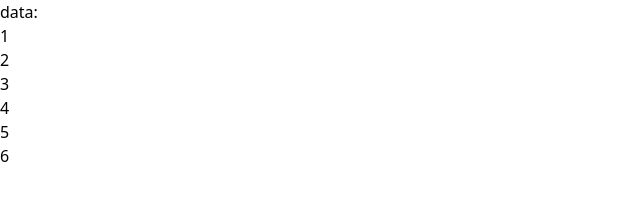
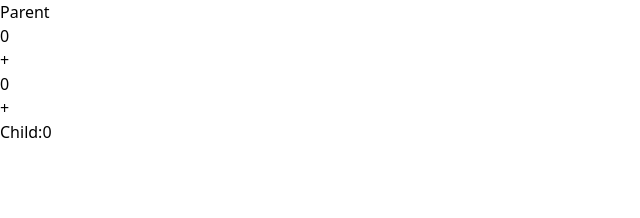
Before and after one commit to aqorbani/samplehooks, a Next.js app: page / in a window 1280 px wide. Shown: the top 218 px of the page, without its empty margins (0-640 px from the left). Built offline with nearby package versions, Linux system fonts and the light colour scheme.

Commit message:
sample of memo function

```diff
--- a/src/app/page.tsx
+++ b/src/app/page.tsx
@@ -1,15 +1,15 @@
-"use client";
 import UseEffect from "@/components/sampleHooks/UseEffect";
 import UseState from "@/components/sampleHooks/UseState";
 import UseEffect2 from "@/components/sampleHooks/UseEffect2";
 import { useUser } from "@/components/sampleHooks/UseContext/UserContext";
-import { useEffect } from "react";
 import UseLayoutEffect from "@/components/sampleHooks/UseLayoutEffect";
 import UseReducer from "@/components/sampleHooks/UseReducer";
 import UseRef from "@/components/sampleHooks/UseRef";
 import UseRef2 from "@/components/sampleHooks/UseRef2";
 import UseRef3 from "@/components/sampleHooks/UseRef3";
 import UseId from "@/components/sampleHooks/UseId";
+import UseCallBack from "@/components/sampleHooks/UseCallBack/UseCallBack";
+import Parent from "@/components/sampleHooks/Memoization/memo/Parent";
 
 export default function Home() {
   // const { user, login, logout } = useUser();
@@ -28,7 +28,9 @@ export default function Home() {
       {/* <UseRef /> */}
       {/* <UseRef2 value={4} /> */}
       {/* <UseRef3 /> */}
-      <UseId />
+      {/* <UseId /> */}
+      {/* <UseCallBack /> */}
+      <Parent />
     </div>
   );
 }
--- /dev/null
+++ b/src/components/sampleHooks/Memoization/memo/Child.tsx
@@ -0,0 +1,12 @@
+import React, { memo } from "react";
+
+interface Props {
+  number?: number;
+}
+
+const Child: React.FC<Props> = ({ number }) => {
+  console.log("child rendered");
+  return <div>Child:{number}</div>;
+};
+
+export default memo(Child);
--- /dev/null
+++ b/src/components/sampleHooks/Memoization/memo/Parent.tsx
@@ -0,0 +1,22 @@
+"use client";
+import React, { useState } from "react";
+import Child from "./Child";
+
+const Parent = () => {
+  console.log("parent rendered");
+  const [counter, setCounter] = useState(0);
+  const [number, setNumber] = useState(0);
+
+  return (
+    <div>
+      <p>Parent</p>
+      <p>{counter}</p>
+      <button onClick={() => setCounter((counter) => counter + 1)}>+</button>
+      <p>{number}</p>
+      <button onClick={() => setNumber((number) => number + 1)}>+</button>
+      <Child number={number} />
+    </div>
+  );
+};
+
+export default Parent;
--- /dev/null
+++ b/src/components/sampleHooks/UseCallBack/UseCallBack.tsx
@@ -0,0 +1,20 @@
+import React, { useCallback, useState } from "react";
+
+const UseCallBack = () => {
+  const [count, setCount] = useState(0);
+
+  const handleClick = useCallback(() => {
+    setCount(count + 1);
+  }, [count]); // only re-create the handleClick function if count changes
+
+  console.log("main");
+
+  return <ChildComponent onClick={handleClick} />;
+};
+
+export default UseCallBack;
+
+function ChildComponent({ onClick }: { onClick: () => void }) {
+  console.log("child");
+  return <button onClick={onClick}>Click me</button>;
+}
```
